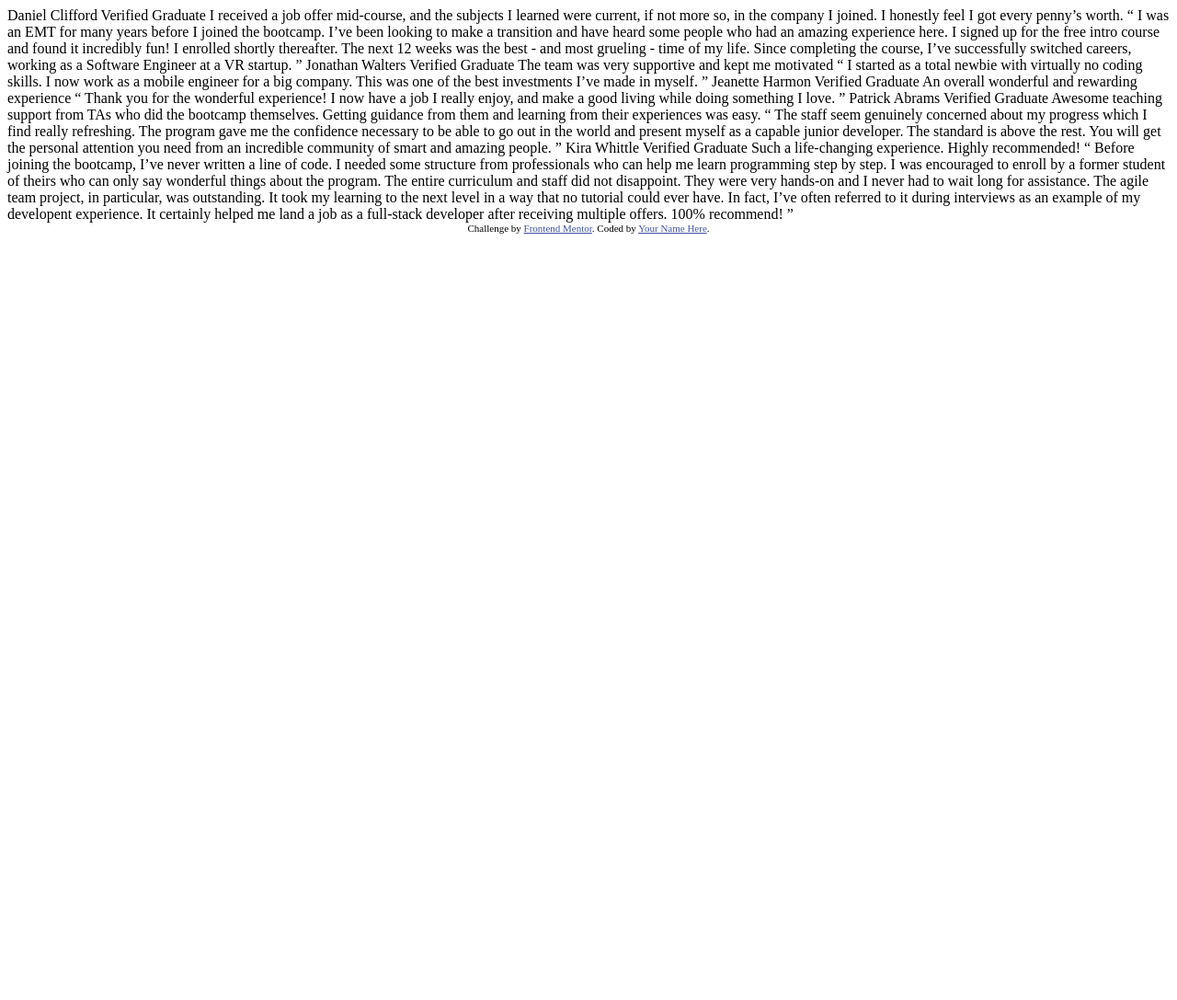
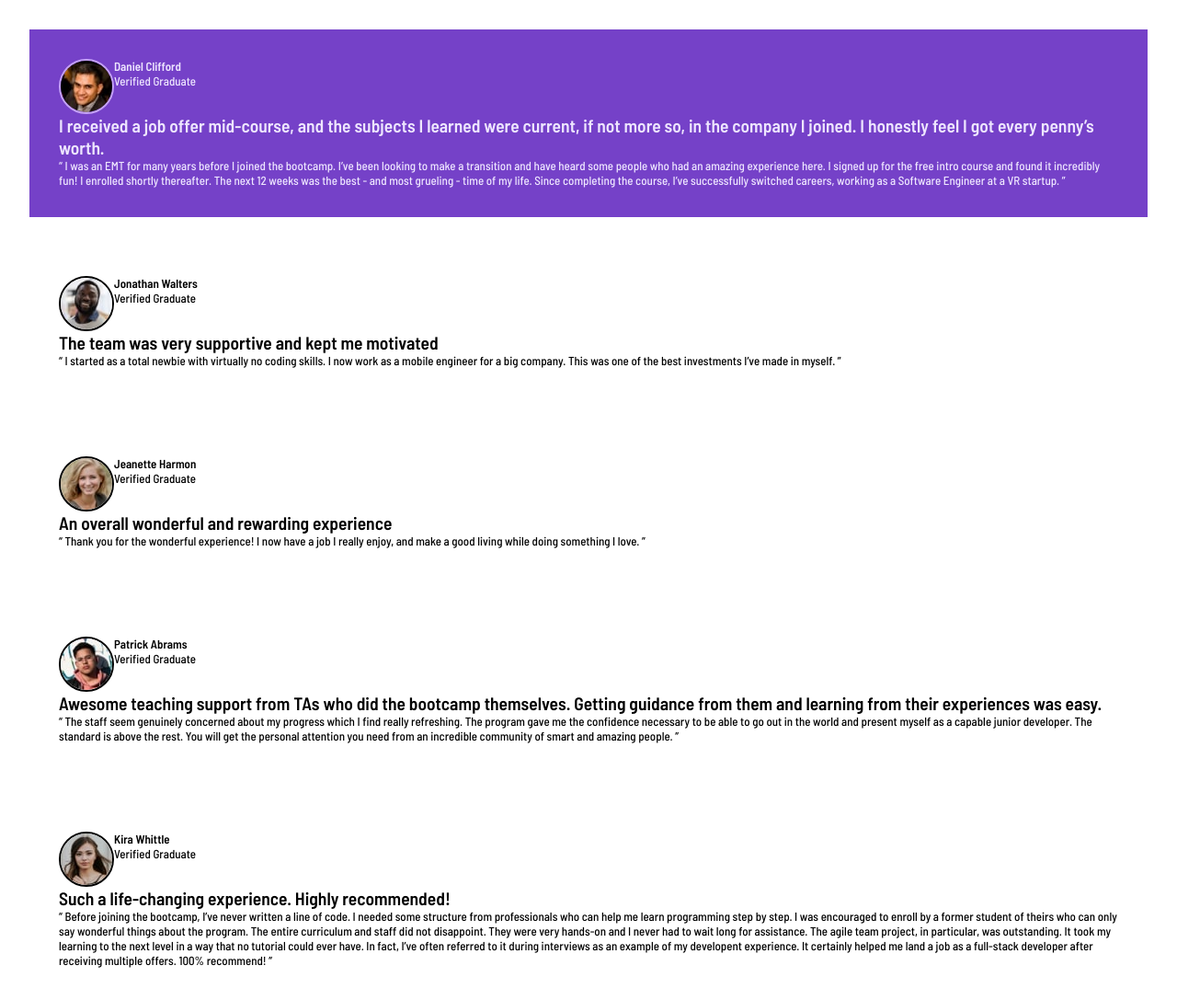
Before and after one commit to dietsalazar/testimonials-grid-section, a plain HTML site: page index.html in a window 1280 px wide. Shown: the top 1087 px of the page at 92% size. Before the commit the page ends 800 px from the top, so only its background shows below. Drawn offline with Linux system fonts and the light colour scheme.

Commit message:
Update HTML and CSS

```diff
--- a/index.html
+++ b/index.html
@@ -5,72 +5,75 @@
   <meta name="viewport" content="width=device-width, initial-scale=1.0"> <!-- displays site properly based on user's device -->
 
   <link rel="icon" type="image/png" sizes="32x32" href="./images/favicon-32x32.png">
+  <link rel="stylesheet" href="./style.css">
 
-  <title>Frontend Mentor | [Challenge Name Here]</title>
+  <title>Frontend Mentor | Testimonials grid section</title>
 
-  <!-- Feel free to remove these styles or customise in your own stylesheet 👍 -->
-  <style>
-    .attribution { font-size: 11px; text-align: center; }
-    .attribution a { color: hsl(228, 45%, 44%); }
-  </style>
 </head>
 <body>
-  Daniel Clifford
-  Verified Graduate
+  <main>
+  <div class="cards">
+    <div class="card-1 card-content">
+      <div class="card-author">
+        <img src="./images/image-daniel.jpg" alt="">
+        <div class="card-author-info">
+        <p>Daniel Clifford</p>
+        <span>Verified Graduate</span>
+        </div>
+      </div>
+      <h3>I received a job offer mid-course, and the subjects I learned were current, if not more so, in the company I joined. I honestly feel I got every penny’s worth.</h3>
+      <p>“ I was an EMT for many years before I joined the bootcamp. I’ve been looking to make a transition and have heard some people who had an amazing experience here. I signed up for the free intro course and found it incredibly fun! I enrolled shortly thereafter. The next 12 weeks was the best - and most grueling - time of my life. Since completing the course, I’ve successfully switched careers, working as a Software Engineer at a VR startup. ”</p>
+    </div>
+    <div class="card-2 card-content">
+      <div class="card-author">
+        <img src="./images/image-jonathan.jpg" alt="">
+        <div class="card-author-info">
+        <p>Jonathan Walters</p>
+        <span>Verified Graduate</span>
+        </div>
+      </div>
+      <h3>The team was very supportive and kept me motivated</h3>
+      <p>“ I started as a total newbie with virtually no coding skills. I now work as a mobile engineer for a big company. This was one of the best investments I’ve made in myself. ”</p>
+    </div>
+    <div class="card-3 card-content">
+      <div class="card-author">
+        <img src="./images/image-jeanette.jpg" alt="">
+        <div class="card-author-info">
+        <p>Jeanette Harmon</p>
+        <span>Verified Graduate</span>
+        </div>
+      </div>
+      <h3>An overall wonderful and rewarding experience</h3>
+      <p>“ Thank you for the wonderful experience! I now have a job I really enjoy, and make a good living while doing something I love. ”</p>
+    </div>
+    <div class="card-4 card-content">
+      <div class="card-author">
+        <img src="./images/image-patrick.jpg" alt="">
+        <div class="card-author-info">
+        <p>Patrick Abrams</p>
+        <span>Verified Graduate</span>
+        </div>
+      </div>
+      <h3>Awesome teaching support from TAs who did the bootcamp themselves. Getting guidance from them and learning from their experiences was easy.</h3>
+      <p>“ The staff seem genuinely concerned about my progress which I find really refreshing. The program gave me the confidence necessary to be able to go out in the world and present myself as a capable junior developer. The standard is above the rest. You will get the personal attention you need from an incredible community of smart and amazing people. ”</p>
+    </div>
+    <div class="card-5 card-content">
+      <div class="card-author">
+        <img src="./images/image-kira.jpg" alt="">
+        <div class="card-author-info">
+        <p>Kira Whittle</p>
+        <span>Verified Graduate</span>
+        </div>
+      </div>
+      <h3>Such a life-changing experience. Highly recommended!</h3>
+      <p> “ Before joining the bootcamp, I’ve never written a line of code. I needed some structure from professionals who can help me learn programming step by step. I was encouraged to enroll by a former student of theirs who can only say wonderful things about the program. The entire curriculum and staff did not disappoint. They were very hands-on and I never had to wait long for assistance. The agile team project, in particular, was outstanding. It took my learning to the next level in a way that no tutorial could ever have. In fact, I’ve often referred to it during interviews as an example of my developent experience. It certainly helped me land a job as a full-stack developer after receiving multiple offers. 100% recommend! ”</p>
+    </div>
+  </div>
 
-  I received a job offer mid-course, and the subjects I learned were current, if not more so,
-  in the company I joined. I honestly feel I got every penny’s worth.
-
-  “ I was an EMT for many years before I joined the bootcamp. I’ve been looking to make a
-  transition and have heard some people who had an amazing experience here. I signed up
-  for the free intro course and found it incredibly fun! I enrolled shortly thereafter.
-  The next 12 weeks was the best - and most grueling - time of my life. Since completing
-  the course, I’ve successfully switched careers, working as a Software Engineer at a VR startup. ”
-
-  Jonathan Walters
-  Verified Graduate
-
-  The team was very supportive and kept me motivated
-
-  “ I started as a total newbie with virtually no coding skills. I now work as a mobile engineer
-  for a big company. This was one of the best investments I’ve made in myself. ”
-
-  Jeanette Harmon
-  Verified Graduate
-
-  An overall wonderful and rewarding experience
-
-  “ Thank you for the wonderful experience! I now have a job I really enjoy, and make a good living
-  while doing something I love. ”
-
-  Patrick Abrams
-  Verified Graduate
-
-  Awesome teaching support from TAs who did the bootcamp themselves. Getting guidance from them and
-  learning from their experiences was easy.
-
-  “ The staff seem genuinely concerned about my progress which I find really refreshing. The program
-  gave me the confidence necessary to be able to go out in the world and present myself as a capable
-  junior developer. The standard is above the rest. You will get the personal attention you need from
-  an incredible community of smart and amazing people. ”
-
-  Kira Whittle
-  Verified Graduate
-
-  Such a life-changing experience. Highly recommended!
-
-  “ Before joining the bootcamp, I’ve never written a line of code. I needed some structure from
-  professionals who can help me learn programming step by step. I was encouraged to enroll by a former
-  student of theirs who can only say wonderful things about the program. The entire curriculum and staff
-  did not disappoint. They were very hands-on and I never had to wait long for assistance. The agile team
-  project, in particular, was outstanding. It took my learning to the next level in a way that no tutorial
-  could ever have. In fact, I’ve often referred to it during interviews as an example of my developent
-  experience. It certainly helped me land a job as a full-stack developer after receiving multiple offers.
-  100% recommend! ”
-
-  <div class="attribution">
-    Challenge by <a href="https://www.frontendmentor.io?ref=challenge" target="_blank">Frontend Mentor</a>.
-    Coded by <a href="#">Your Name Here</a>.
-  </div>
+  </main>
+  <footer class="attribution">
+    <p>Challenge by <a href="https://www.frontendmentor.io?ref=challenge" target="_blank">Frontend Mentor</a>.
+    Coded by <a href="https://www.frontendmentor.io/profile/dietsalazar" target="_blank">Diet Salazar</a>.</p>
+  </footer>
 </body>
 </html>
--- /dev/null
+++ b/style.css
@@ -0,0 +1,81 @@
+@import url('https://fonts.googleapis.com/css2?family=Barlow+Semi+Condensed:ital,wght@0,100;0,200;0,300;0,400;0,500;0,600;0,700;0,800;0,900;1,100;1,200;1,300;1,400;1,500;1,600;1,700;1,800;1,900&display=swap');
+
+:root {
+    --purple-50: hsl(260, 100%, 95%);
+    --purple-300: hsl(264, 82%, 80%);
+    --purple-500: hsl(263, 55%, 52%);
+    --white: hsl(0, 0%, 100%);
+    --grey-100: hsl(214, 17%, 92%);
+    --grey-200: hsl(0, 0%, 81%);
+    --grey-400: hsl(224, 10%, 45%);
+    --grey-500: hsl(217, 19%, 35%);
+    --dark-blue: hsl(219, 29%, 14%);
+    --black: hsl(0, 0%, 7%);
+    --main-bg-color: hsl(0, 0, 96%);
+}
+
+*,
+*::before,
+*::after {
+  box-sizing: border-box;
+  margin: 0;
+  padding: 0;
+}
+
+body {
+    font-family: 'Barlow Semi Condensed', sans-serif;
+    font-size: 13px;
+    font-weight: 500;
+    background-color: var(--main-bg-color);
+}
+
+h3 {
+    font-weight: 600;
+    font-size: 1.5em;
+}
+
+main {
+    padding: 2rem;
+}
+
+img {
+  max-width: 100%;
+  height: auto;
+  display: block;
+}
+
+.cards {
+    display: grid;
+    grid-template-columns: 1fr;
+    gap: 2rem;
+}
+
+.card-content {
+    padding: 2rem;
+}
+
+.card-author {
+    display: flex;
+    text-align: left;
+}
+
+.card-author img {
+    border-radius: 50%;
+    border: 2px solid;
+}
+
+.card-author p {
+    font-weight: 600;
+}
+
+.card-1 {
+    background-color: var(--purple-500);
+    color: var(--purple-50);
+}
+
+.card-1 .card-author img {
+    border-color: var(--purple-300);
+}
+
+.attribution { font-size: 11px; text-align: center; }
+    .attribution a { color: hsl(228, 45%, 44%); }
```
